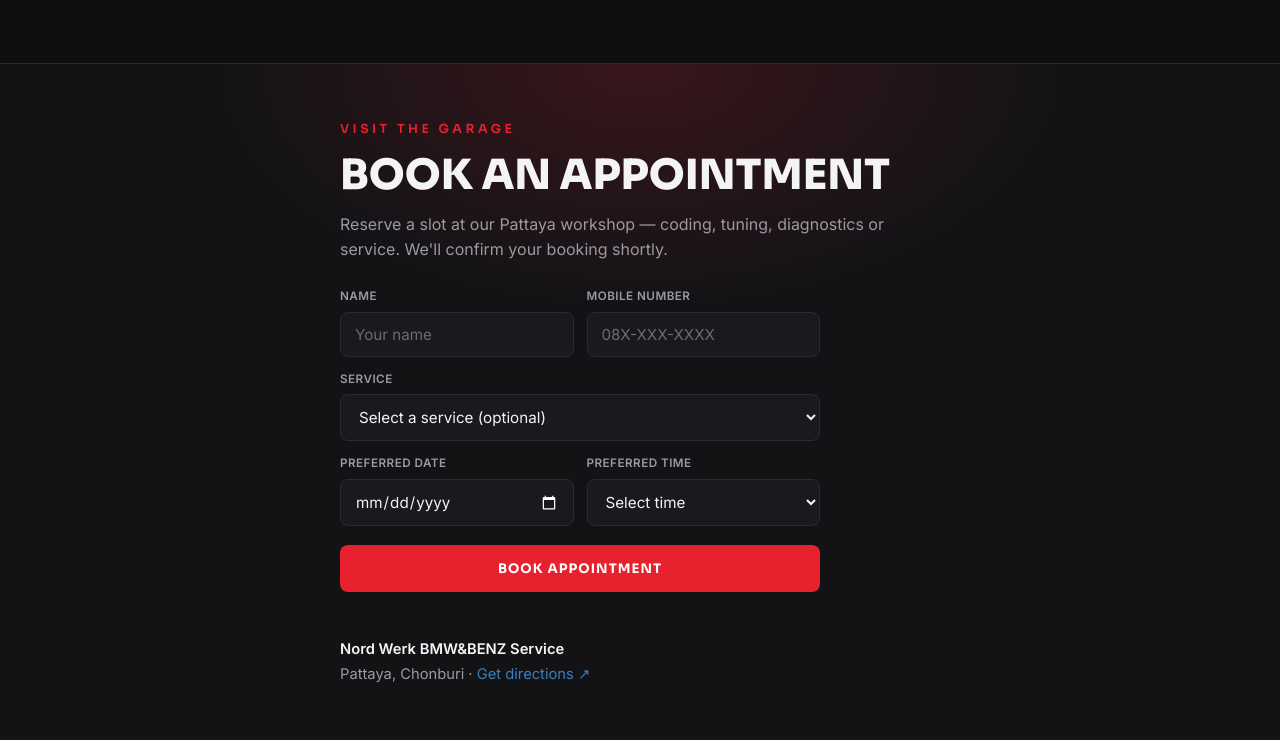
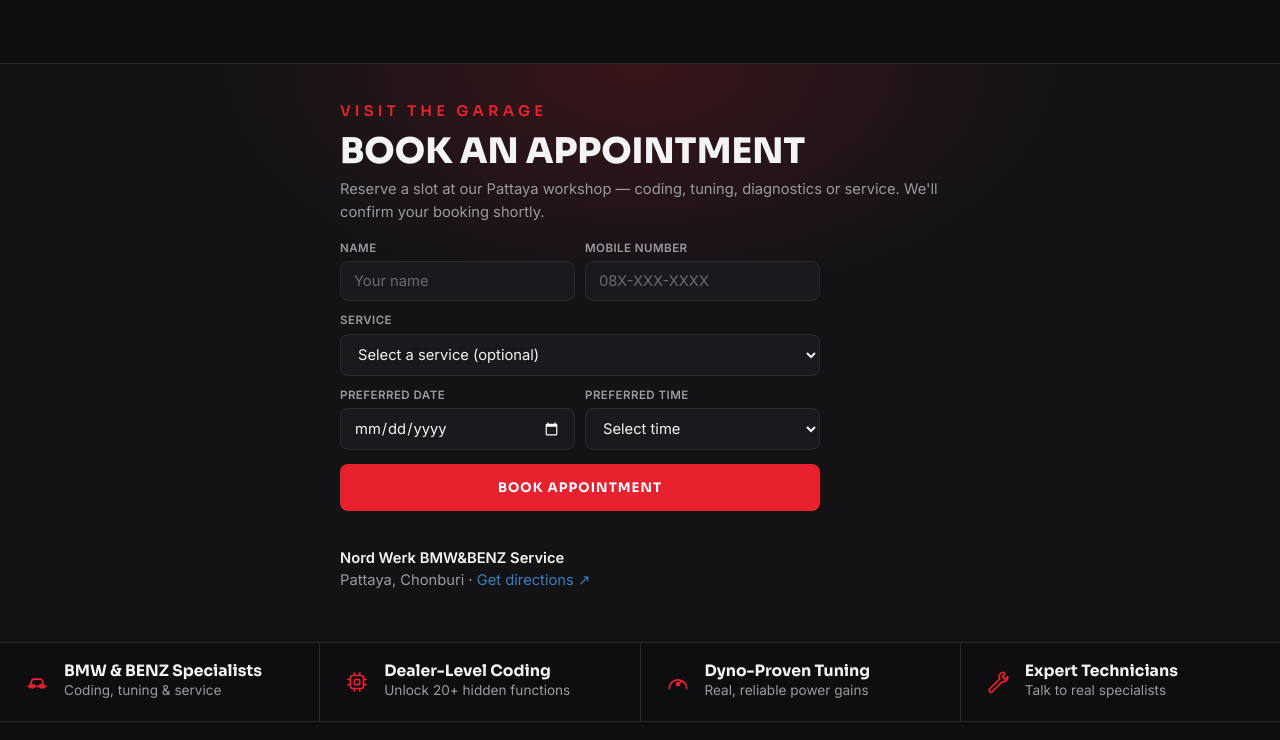
Before and after one commit to naphasworking/Nord-Werk, a plain HTML site: page index.html in a window 1280 px wide. Shown: the part 1320-2060 px from the top of the page. Drawn offline with Linux system fonts and the light colour scheme.

Commit message:
Appointment + value props: tighten spacing for a more compact layout
Reduce CTA-band padding (56→36px), heading size, and form gaps; slim
the value-props row (32→20px padding). Bump cache to v=12.

Co-Authored-By: Claude Opus 4.8 <noreply@anthropic.com>

```diff
--- a/index.html
+++ b/index.html
@@ -12,7 +12,7 @@
   <link rel="preconnect" href="https://fonts.googleapis.com" />
   <link rel="preconnect" href="https://fonts.gstatic.com" crossorigin />
   <link rel="stylesheet" href="https://fonts.googleapis.com/css2?family=Sora:wght@400;600;700;800&family=Inter:wght@300;400;500;600&family=Noto+Sans+Thai:wght@300;400;500&display=swap" />
-  <link rel="stylesheet" href="style.css?v=11" />
+  <link rel="stylesheet" href="style.css?v=12" />
 </head>
 <body>
 
@@ -338,6 +338,6 @@
     </div>
   </footer>
 
-  <script src="script.js?v=11"></script>
+  <script src="script.js?v=12"></script>
 </body>
 </html>
--- a/style.css
+++ b/style.css
@@ -456,7 +456,7 @@ html[lang="th"] .hero__loc { letter-spacing: .06em; }
   display: grid; grid-template-columns: repeat(4, 1fr); gap: 1px;
   background: var(--border); border-top: 1px solid var(--border); border-bottom: 1px solid var(--border);
 }
-.props__item { background: var(--bg); padding: 32px 28px; display: flex; gap: 16px; align-items: center; }
+.props__item { background: var(--bg); padding: 20px 24px; display: flex; gap: 14px; align-items: center; }
 .props__item svg { color: var(--accent); flex-shrink: 0; }
 .props__item h4 { font-family: "Sora", sans-serif; font-size: .98rem; }
 .props__item p { color: var(--muted); font-size: .85rem; }
@@ -620,7 +620,7 @@ html[lang="th"] .hero__loc { letter-spacing: .06em; }
 
 /* ---------- CTA BAND ---------- */
 .cta-band {
-  padding: 56px 24px;
+  padding: 36px 24px;
   background:
     radial-gradient(700px 400px at 50% 0%, rgba(231,34,46,.18), transparent 60%),
     var(--bg-2);
@@ -628,26 +628,26 @@ html[lang="th"] .hero__loc { letter-spacing: .06em; }
 }
 .cta-band__wrap { max-width: 600px; margin: 0 auto; }
 .cta-band__inner { max-width: none; }
-.cta-band__inner h2 { font-size: clamp(1.8rem, 4vw, 2.6rem); font-weight: 800; text-transform: uppercase; }
-.cta-band__inner p { color: var(--muted); margin: 14px 0 24px; }
-.cta-band__inner .hero__eyebrow { color: var(--accent); margin: 0 0 14px; }
+.cta-band__inner h2 { font-size: clamp(1.6rem, 3.4vw, 2.2rem); font-weight: 800; text-transform: uppercase; }
+.cta-band__inner p { color: var(--muted); margin: 8px 0 14px; font-size: .92rem; }
+.cta-band__inner .hero__eyebrow { color: var(--accent); margin: 0 0 9px; }
 
 /* appointment / booking form */
-.book-form { display: flex; flex-direction: column; gap: 13px; max-width: 480px; margin: 22px 0 0; }
-.book-form__row { display: grid; grid-template-columns: 1fr 1fr; gap: 13px; }
-.book-field { display: flex; flex-direction: column; gap: 6px; }
-.book-field label { font-size: .73rem; font-weight: 600; letter-spacing: .04em; color: var(--muted); text-transform: uppercase; }
+.book-form { display: flex; flex-direction: column; gap: 10px; max-width: 480px; margin: 14px 0 0; }
+.book-form__row { display: grid; grid-template-columns: 1fr 1fr; gap: 10px; }
+.book-field { display: flex; flex-direction: column; gap: 4px; }
+.book-field label { font-size: .72rem; font-weight: 600; letter-spacing: .04em; color: var(--muted); text-transform: uppercase; }
 .book-field input, .book-field select {
-  width: 100%; padding: 12px 14px; border-radius: var(--radius); border: 1px solid var(--border);
-  background: var(--surface); color: var(--text); font-family: "Inter", sans-serif; font-size: .95rem; color-scheme: dark;
+  width: 100%; padding: 10px 13px; border-radius: var(--radius); border: 1px solid var(--border);
+  background: var(--surface); color: var(--text); font-family: "Inter", sans-serif; font-size: .92rem; color-scheme: dark;
 }
 .book-field input::placeholder { color: #6a6a72; }
 .book-field input:focus, .book-field select:focus { outline: none; border-color: var(--accent); }
-.book-form__submit { margin-top: 6px; width: 100%; }
-.book-form .book-form__msg { font-size: .9rem; min-height: 1.1em; margin: 2px 0 0; color: var(--muted); }
+.book-form__submit { margin-top: 4px; width: 100%; }
+.book-form .book-form__msg { font-size: .88rem; min-height: 1.1em; margin: 2px 0 0; color: var(--muted); }
 .book-form__msg.ok { color: #46c46a; }
 .book-form__msg.err { color: var(--accent); }
-.cta-band__addr { color: var(--muted); font-size: .92rem; line-height: 1.7; margin-top: 24px; }
+.cta-band__addr { color: var(--muted); font-size: .9rem; line-height: 1.55; margin-top: 15px; }
 .cta-band__addr strong { color: var(--text); }
 .cta-band__addr a { color: var(--steel-2); }
 .cta-band__addr a:hover { color: var(--accent); }
```
